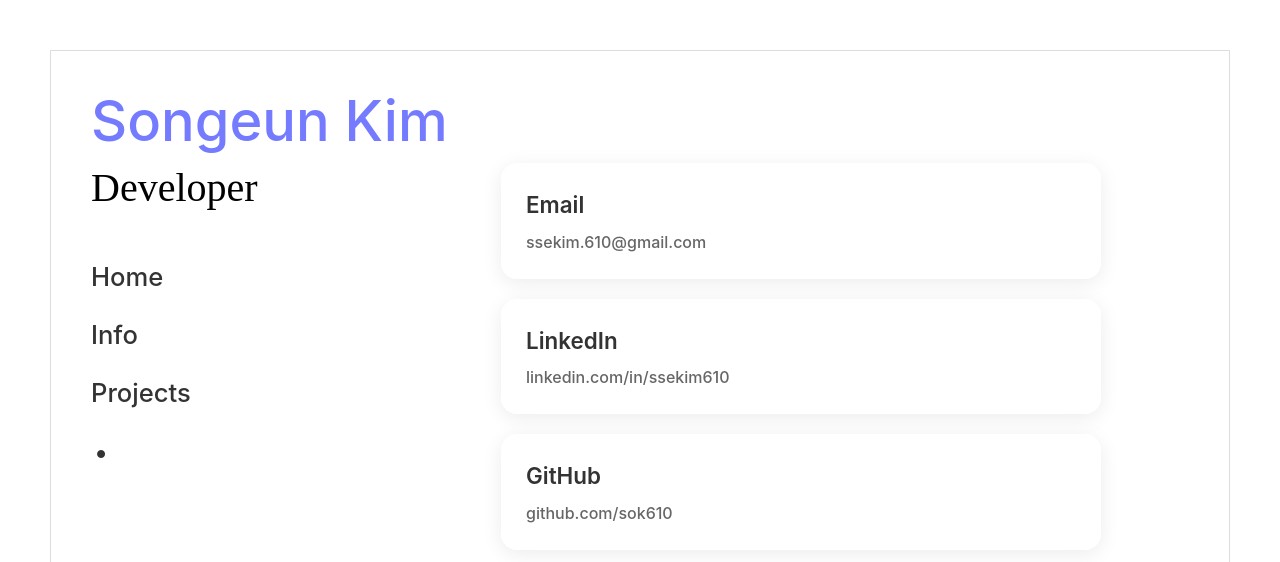
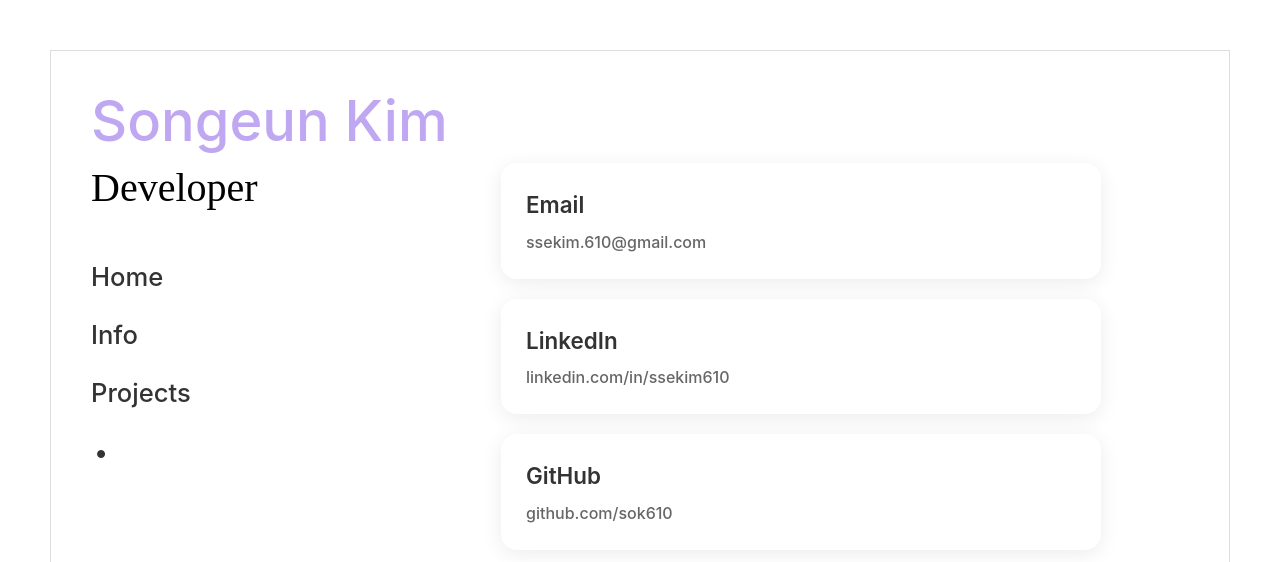
Before and after one commit to sok610/portfolio, a React (Vite) app in the folder my-portfolio/: page /contact in a window 1280 px wide. In both pictures the pointer is over the link 276 px from the left and 154 px from the top of the page. Shown: the top 562 px of the page. Built offline with nearby package versions, Linux system fonts and the light colour scheme; a web font is replaced by a local one.

Commit message:
Hover color changed to lavender.

```diff
--- a/my-portfolio/src/App.css
+++ b/my-portfolio/src/App.css
@@ -75,6 +75,11 @@ body {
 .header-link {
   color: inherit;
   text-decoration: none;
+  transition: color 0.3s ease;
+}
+
+.header-link:hover {
+  color: #bfa7f2;
 }
 
 .vertical-nav {
@@ -557,11 +562,11 @@ body {
 }
 
 .contact-card:hover .contact-info h3 {
-  color: #4a90e2;
+  color: #bfa7f2;
 }
 
 .contact-card:hover .contact-info p {
-  color: #555;
+  color: #bfa7f2;
 }
 
 /* Staggered animation for contact cards */
```
